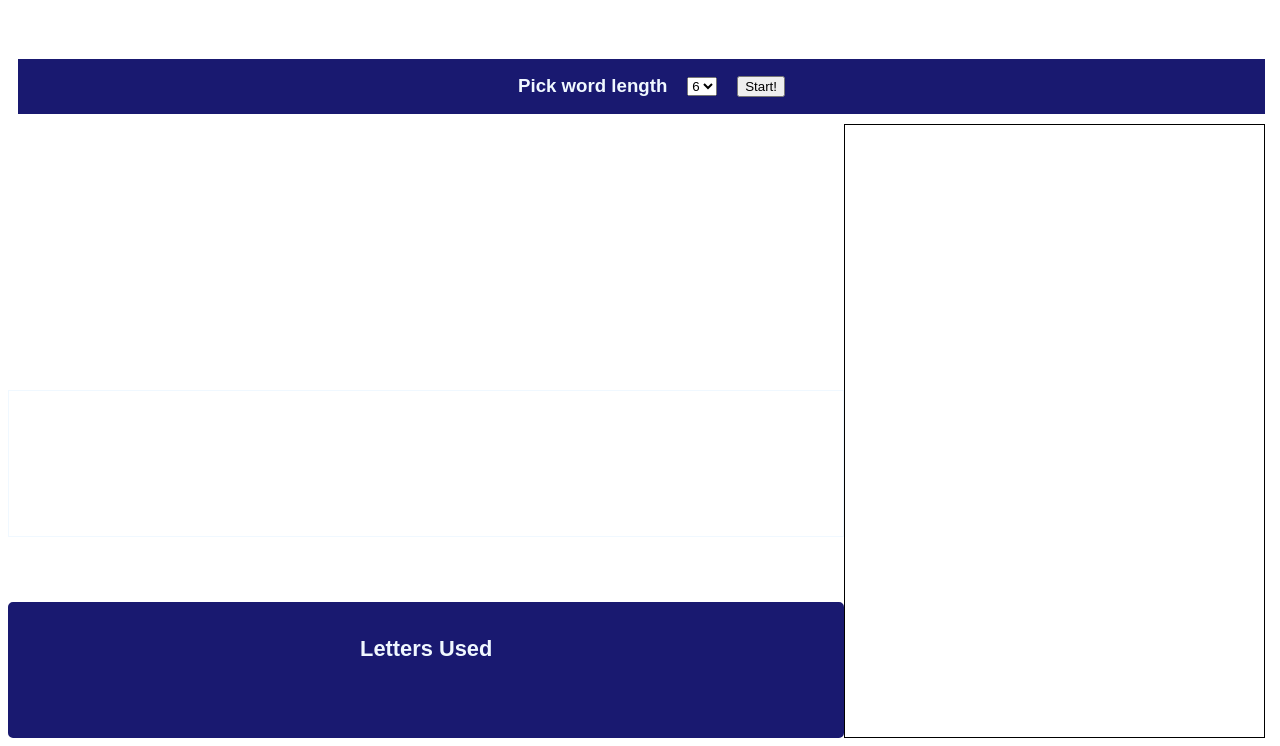
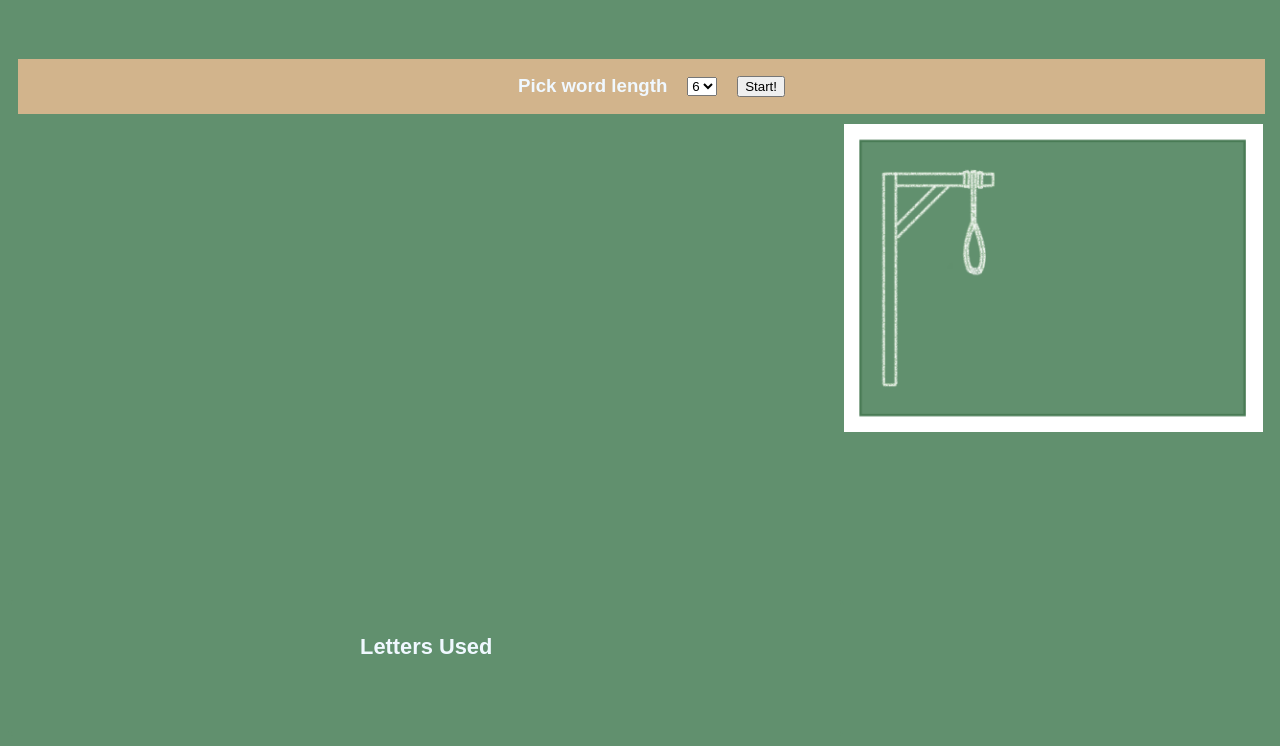
Before and after one commit to RtHiaHB/Hangman, a website with bundled scripts: page index.html in a window 1280 px wide. Shown: the part 225-971 px from the top of the page. Built offline with nearby package versions, Linux system fonts and the light colour scheme; files whose address does not match are found by name.

Commit message:
All functionality is working.  Now just to tweak it half to death.

```diff
--- a/index.html
+++ b/index.html
@@ -37,7 +37,7 @@
                 </div>
             </div>
             <div id="gallows">
-
+                <img id="gallowspicture" src="./assets/gallows-0.png"/>
             </div>
         </div>
     </main>
--- a/script.js
+++ b/script.js
@@ -9,14 +9,16 @@ let gameState = {
     workingWord: "",
     lettersUsed: [],
     gallowsState: 0,
+    gallowsImage: null,
     checkWinningState: function() {
-        return (this.workingWord === this.solutionWord)
+        return (this.solutionWord != "" && this.workingWord === this.solutionWord)
     },
     checkLosingState: function() {
         return (this.gallowsState >= 9);
     },
     increaseGallowsState: function() {
-        this.gallowsState++
+        this.gallowsState++;
+        this.gallowsImage.src = "assets/gallows-" + this.gallowsState + '.png';
     },
     gallowsLevel: ["None","Head","Neck","Arm 1", "Arm 2", "Torso", "Leg 1", "Leg 2", "Foot 1", "Foot 2"],
     gameEnded: false,
@@ -28,11 +30,12 @@ const lettersUsedPara = document.getElementById("lettersused");
 const wordLengthCombo = document.getElementById("wordLengthSelection");
 const wordLengthLabel = document.getElementById("wordLengthLabel");
 const instructionsHeader = document.getElementById("instructions");
-const conditionsHeader = document.getElementById("condition")
+const conditionsHeader = document.getElementById("condition");
 async function setup() {
     //get the word list and jsonify it
     wordCollection = await fetch("./wordlist.json");
     wordCollection = await wordCollection.json();
+    gameState.gallowsImage = document.getElementById("gallowspicture");
     //add event listeners
     startButton.addEventListener('click', (e) => startButton_click(e));
     document.body.addEventListener('keypress', (e) => body_keypress(e));
@@ -82,8 +85,9 @@ function body_keypress(e) {
         return null;
     }
     let charCode = keyPressed.charCodeAt(0);
+    console.log(charCode);
     //if the key isn't a letter, stop processing.
-    if(charCode < 65 || charCode > 90) {return null}
+    if(charCode < 65 || charCode > 90 || keyPressed === "ENTER") {return null}
     //if the letter has been pressed before, stop processing
     if(isInArray(keyPressed, gameState.lettersUsed)) {
         return null;
@@ -106,6 +110,7 @@ function body_keypress(e) {
             instructionsHeader.textContent = "Press any key to continue";
             workSpace.textContent = gameState.solutionWord;
             gameState.gameEnded = true;
+            return null;
         }
     }
     //the working word is what the player has figured out so far, so we need to record that:
@@ -114,8 +119,8 @@ function body_keypress(e) {
     })
     //check for the winning condition
     if(gameState.checkWinningState()) {
-        conditionsHeader.textContent = "YOU'VE WON!"
-        instructionsHeader.textContent = "Press any key to continue"
+        conditionsHeader.textContent = "YOU'VE WON!";
+        instructionsHeader.textContent = "Press any key to continue";
         gameState.gameEnded = true;
     }
     workSpace.textContent = gameState.workingWord;
@@ -154,6 +159,8 @@ function restartGame() {
     gameState.workingWord = "";
     gameState.solutionWord = "";
     gameState.gallowsState = 0;
+    gameState.gallowsImage.src = "./assets/gallows-0.png"
     workSpace.innerHTML = "&nbsp;";
-    conditionsHeader.innerHTML = '&nbsp;'
+    conditionsHeader.innerHTML = '&nbsp;';
+    startButton.focus();
 }
--- a/style.css
+++ b/style.css
@@ -1,12 +1,15 @@
 body {
     height: 100%;
     width: 99%;
+    background-color: #61906E;
 }
 
 h1 {
     text-align: center;
     font-family: Impact, Haettenschweiler, 'Arial Narrow Bold', sans-serif;
     font-size: 72pt;
+    background-color: #61906E;
+    color:aliceblue;
 }
 
 div#selectionSpace {
@@ -19,7 +22,7 @@ div#selectionSpace {
 
 .spacer {
     width:37.5%;
-    background-color:midnightblue;
+    background-color:tan;
 }
 
 div#startSpace {
@@ -27,7 +30,7 @@ div#startSpace {
     flex-direction: row;
     align-items: center;
     justify-content: space-around;
-    background-color: midnightblue;
+    background-color: tan;
     height:25%;
     width:25%;
     padding:10px;
@@ -48,11 +51,13 @@ div#startSpace {
     display:flex;
     flex-direction: column;
     width:66%;
+    background-color: #61906E;
+    color:aliceblue;
 }
 
 #gallows{
     width:33%;
-    border: 1px solid black;
+    background-color: #61906E;
 }
 
 #wordBlank {
@@ -67,10 +72,10 @@ div#startSpace {
 #lettersuseddiv {
     font-family:Arial, Helvetica, sans-serif;
     font-size:14pt;
-    border: 3px solid midnightblue;
+    border: 3px solid #61906E;
     border-radius: 5px;
     padding:10px;
-    background-color: midnightblue;
+    background-color: #61906E;
     color:aliceblue;
     text-align: center;
 }
@@ -84,6 +89,9 @@ div#startSpace {
 }
 
 #condition {
-    border:1px solid aliceblue;
     height:40%;
 }
+
+#gallowspicture {
+    width:100%;
+}
```
Also changed, not shown: assets/gallows and parts.png (added), assets/gallows-0.png (added), assets/gallows-1.png (added), assets/gallows-2.png (added), assets/gallows-3.png (added), assets/gallows-4.png (added), assets/gallows-5.png (added), assets/gallows-6.png (added), assets/gallows-7.png (added), assets/gallows-8.png (added), assets/gallows-9.png (added).
